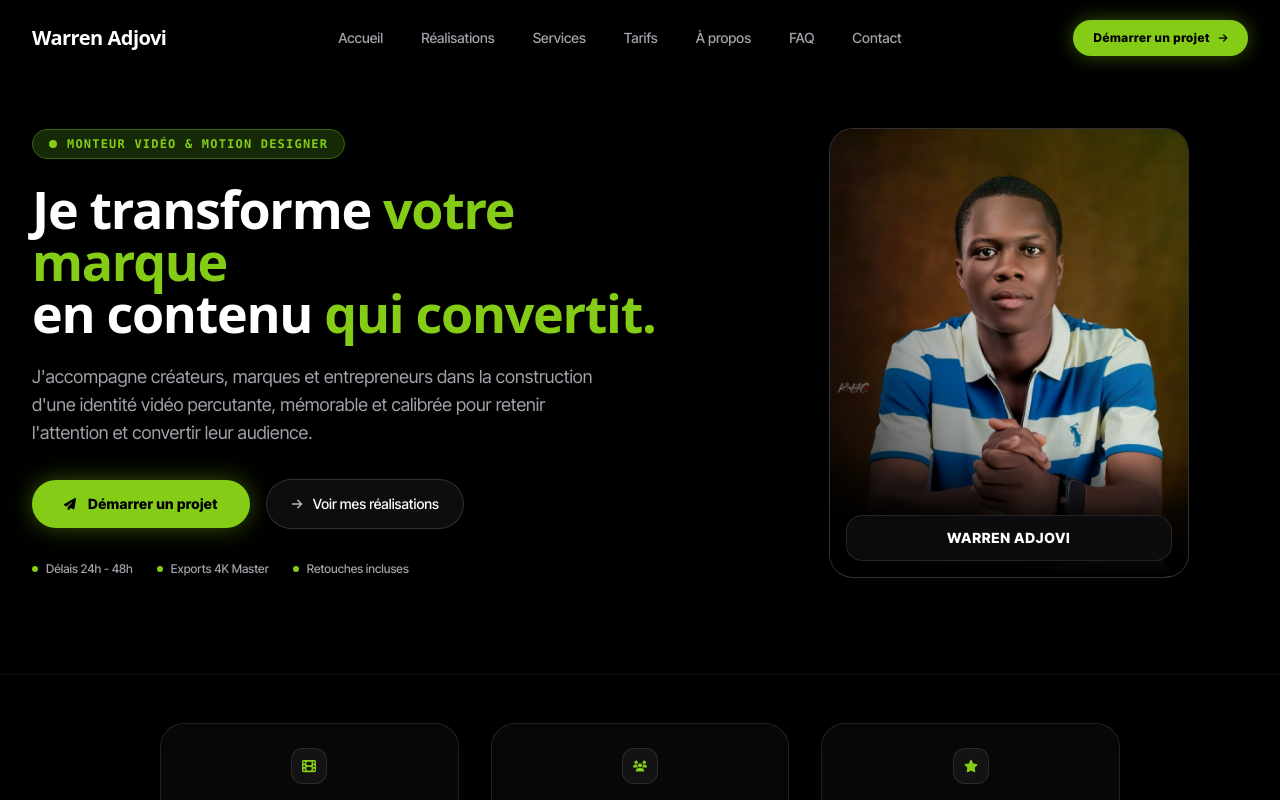
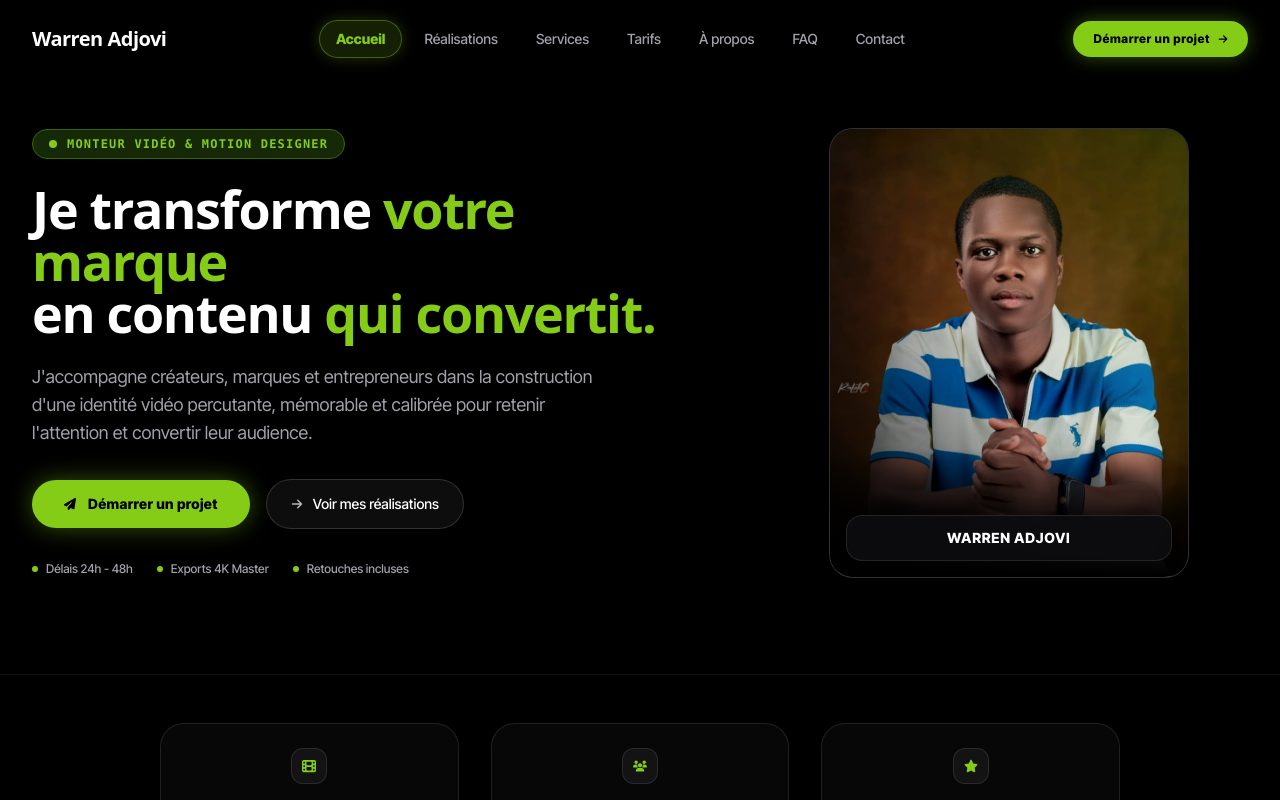
Before and after one commit to Roysten007/warrenadjovi, a React (Vite) app: page / in a window 1280 px wide. Shown: the top 800 px of the page. Built offline with nearby package versions, Linux system fonts and the light colour scheme; the HTML template or start-up script is replaced by a standard one; a web font is replaced by a local one.

Commit message:
Feat: Add active section scrollspy highlight in header navbar

```diff
--- a/src/components/Header.tsx
+++ b/src/components/Header.tsx
@@ -4,14 +4,7 @@ import { FaWhatsapp, FaInstagram, FaYoutube, FaArrowRight, FaBars, FaXmark } fro
 export default function Header() {
   const [isScrolled, setIsScrolled] = useState(false);
   const [mobileMenuOpen, setMobileMenuOpen] = useState(false);
-
-  useEffect(() => {
-    const handleScroll = () => {
-      setIsScrolled(window.scrollY > 20);
-    };
-    window.addEventListener('scroll', handleScroll);
-    return () => window.removeEventListener('scroll', handleScroll);
-  }, []);
+  const [activeSection, setActiveSection] = useState<string>('hero');
 
   const navLinks = [
     { label: 'Accueil', href: '#hero' },
@@ -22,6 +15,30 @@ export default function Header() {
     { label: 'FAQ', href: '#faq' },
     { label: 'Contact', href: '#contact' },
   ];
+
+  useEffect(() => {
+    const handleScroll = () => {
+      setIsScrolled(window.scrollY > 20);
+
+      const sectionIds = ['hero', 'realisations', 'services', 'tarifs', 'about', 'faq', 'contact'];
+      const scrollPosition = window.scrollY + 220;
+
+      for (let i = sectionIds.length - 1; i >= 0; i--) {
+        const el = document.getElementById(sectionIds[i]);
+        if (el) {
+          const top = el.offsetTop;
+          if (scrollPosition >= top) {
+            setActiveSection(sectionIds[i]);
+            break;
+          }
+        }
+      }
+    };
+
+    window.addEventListener('scroll', handleScroll);
+    handleScroll();
+    return () => window.removeEventListener('scroll', handleScroll);
+  }, []);
 
   return (
     <header
@@ -41,15 +58,24 @@ export default function Header() {
 
         {/* Desktop Navigation */}
         <nav className="hidden lg:flex items-center gap-1.5">
-          {navLinks.map((link) => (
+          {navLinks.map((link) => {
+            const sectionId = link.href.replace('#', '');
+            const isActive = activeSection === sectionId;
+
+            return (
               <a
                 key={link.label}
                 href={link.href}
-              className="px-4 py-2 text-sm font-medium text-[#a1a1aa] hover:text-white transition-colors rounded-full hover:bg-white/5"
+                className={`px-4 py-2 text-xs sm:text-sm transition-all duration-300 rounded-full ${
+                  isActive
+                    ? 'bg-[#84cc16]/15 text-[#84cc16] border border-[#84cc16]/40 font-extrabold shadow-[0_0_15px_rgba(132,204,22,0.25)]'
+                    : 'text-[#a1a1aa] hover:text-white hover:bg-white/5 font-medium'
+                }`}
               >
                 {link.label}
               </a>
-          ))}
+            );
+          })}
         </nav>
 
         {/* Right Action: Green CTA Button */}
@@ -77,16 +103,25 @@ export default function Header() {
       {mobileMenuOpen && (
         <div className="lg:hidden bg-charcoal-900/95 backdrop-blur-xl border-b border-white/10 px-6 py-6 space-y-4">
           <nav className="flex flex-col space-y-2">
-            {navLinks.map((link) => (
+            {navLinks.map((link) => {
+              const sectionId = link.href.replace('#', '');
+              const isActive = activeSection === sectionId;
+
+              return (
                 <a
                   key={link.label}
                   href={link.href}
                   onClick={() => setMobileMenuOpen(false)}
-                className="px-3 py-2 text-base font-medium text-textMuted hover:text-chartreuse transition-colors"
+                  className={`px-4 py-2.5 text-base rounded-xl transition-all ${
+                    isActive
+                      ? 'bg-[#84cc16]/15 text-[#84cc16] border border-[#84cc16]/40 font-extrabold'
+                      : 'text-[#a1a1aa] hover:text-white font-medium'
+                  }`}
                 >
                   {link.label}
                 </a>
-            ))}
+              );
+            })}
           </nav>
           <div className="pt-4 border-t border-white/10 flex flex-col gap-3">
             <a
```
Lines whose indentation alone changed are shown as unchanged.
